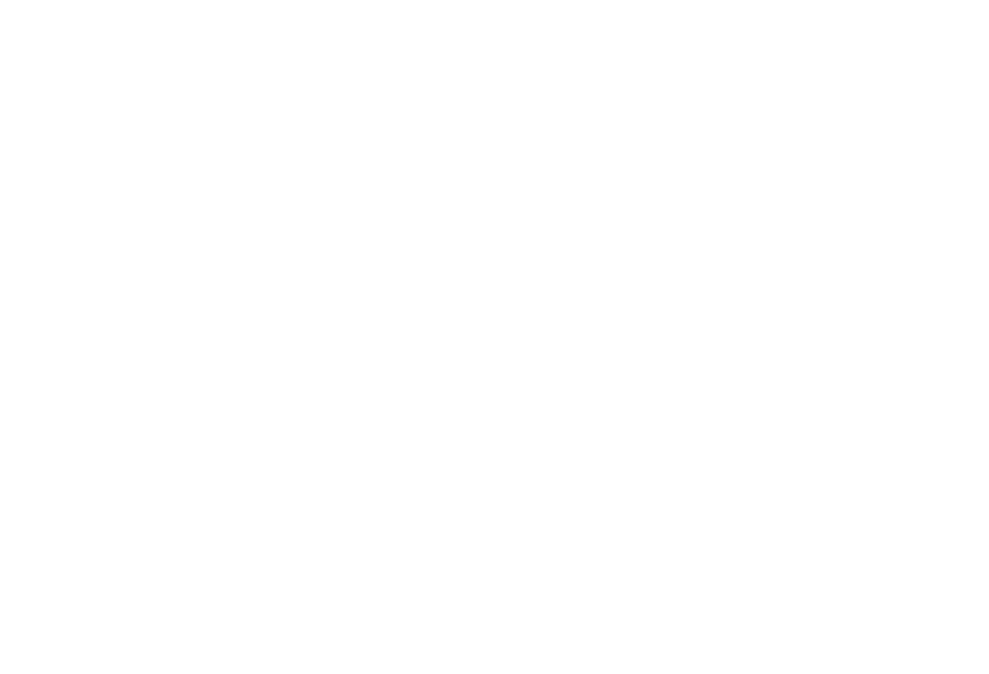
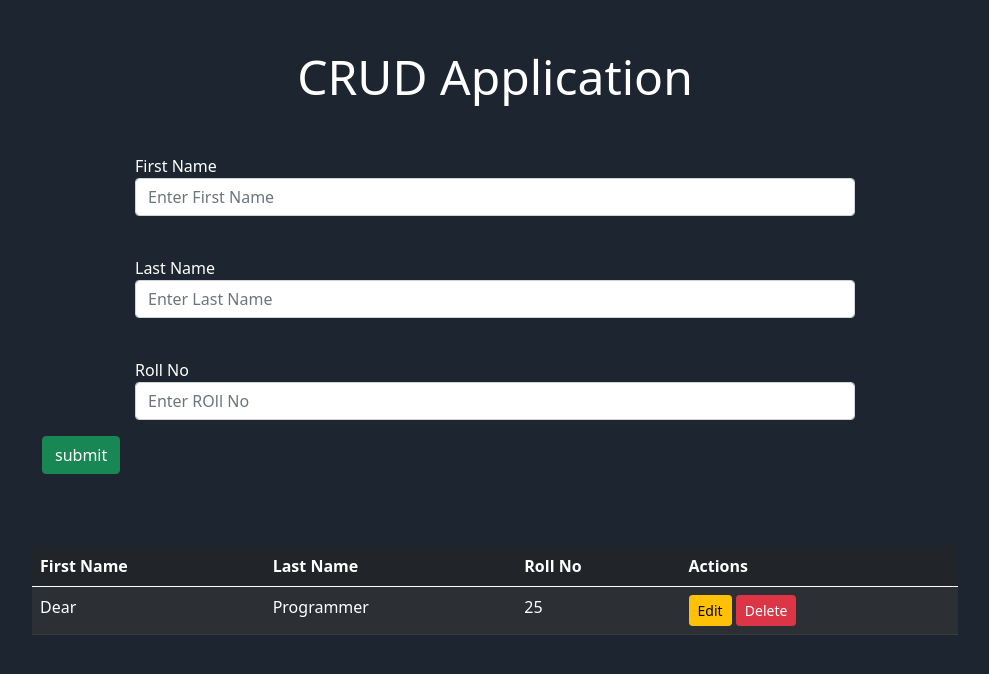
Before and after one commit to Shavkatovivich/CRUD, a plain HTML site: page index.html in a window 1280 px wide. Shown: the whole page, without its empty margins (145-1134 px from the left). Drawn offline with nearby package versions, Linux system fonts and the light colour scheme.

Commit message:
Ads index structure and css tyle

```diff
--- a/css/style.css
+++ b/css/style.css
@@ -0,0 +1,6 @@
+
+.body {
+    background-color: #1d2630;
+    color: white;
+
+}
--- a/index.html
+++ b/index.html
@@ -4,11 +4,67 @@
     <meta charset="UTF-8">
     <meta http-equiv="X-UA-Compatible" content="IE=edge">
     <meta name="viewport" content="width=device-width, initial-scale=1.0">
-    <link rel="stylesheet" href="./css/style.css">
+    <link rel="stylesheet" href="./Css/Style.css">
     <link href="https://cdn.jsdelivr.net/npm/bootstrap@5.0.2/dist/css/bootstrap.min.css" rel="stylesheet" integrity="sha384-EVSTQN3/azprG1Anm3QDgpJLIm9Nao0Yz1ztcQTwFspd3yD65VohhpuuCOmLASjC" crossorigin="anonymous">
     <title>CRUD</title>
 </head>
-<body>
+<body class="body">
+
+    <div class="container mt-5">
+        <div class="text-center">
+            <h1 class="display-5  mb-5"><strong>CRUD Application</strong></h1>
+        </div>
+
+        <div class="main row justify-content-center">
+
+            <form class="row justify-content-center mb-4" id="student-form" action="#" autocomplete="off">
+                <div class="col-10 col-md-8 mb-3 ">
+                    <label for="firstName">First Name</label>
+                    <input class="form-control" id="firstName" type="text" placeholder="Enter First Name">
+                </div>
+            </form>
+
+            <form class="row justify-content-center mb-4" id="student-form" action="#" autocomplete="off">
+                <div class="col-10 col-md-8 mb-3 ">
+                    <label for="firstName">Last Name</label>
+                    <input class="form-control" id="lastName" type="text" placeholder="Enter Last Name">
+                </div>
+            </form>
+
+            <form class="row justify-content-center mb-4" id="student-form" action="#" autocomplete="off">
+                <div class="col-10 col-md-8 mb-3 ">
+                    <label for="rollNo">Roll No</label>
+                    <input class="form-control" id="rollNo" type="text" placeholder="Enter ROll No ">
+                </div>
+                <div class="col-10">
+                   <input class="btn btn-success add-btn" type="submit" value="submit">
+                </div>
+            </form>
+            <div class="col-12 col-md-10 mt-5">
+                <table class="table table-striped table-dark">
+                    <thead>
+                        <tr>
+                            <th>First Name</th>
+                            <th>Last Name</th>
+                            <th>Roll No</th>
+                            <th>Actions</th>
+                        </tr>
+                    </thead>
+                    <tbody class="student-list">
+                        <tr>
+                            <td>Dear</td>
+                            <td>Programmer</td>
+                            <td>25</td>
+                            <td>
+                                <a class="btn btn-warning btn-sm edit" href="">Edit</a>
+                                <a class="btn btn-danger btn-sm edit" href="">Delete</a>
+                            </td>
+                        </tr>
+                    </tbody>
+                </table>
+            </div>
+        </div>
+    </div>
 
 
     <script src="./js/main.js"></script>
```
